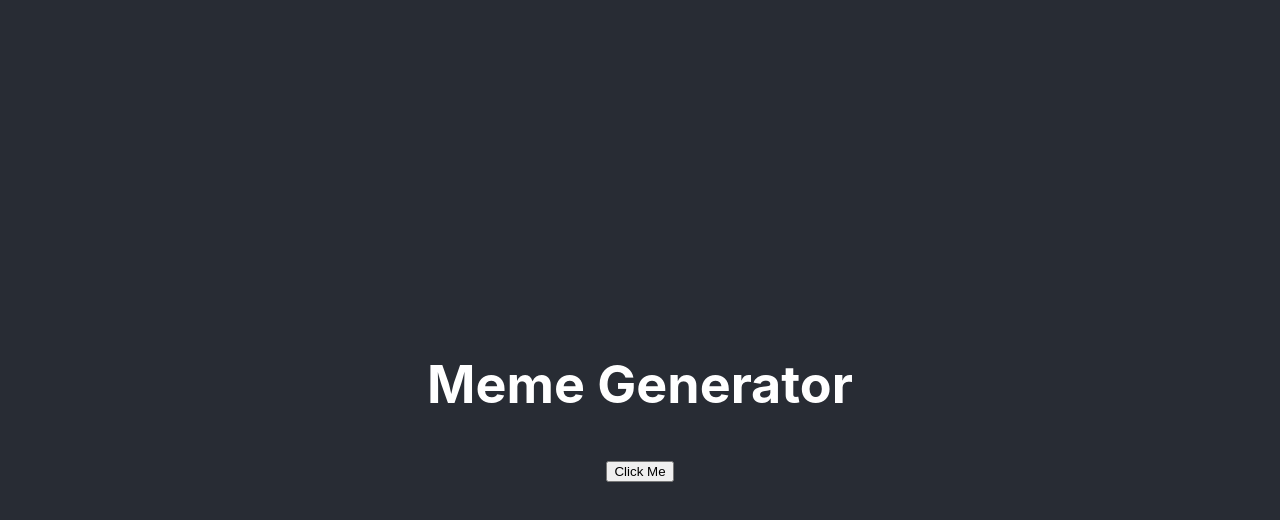
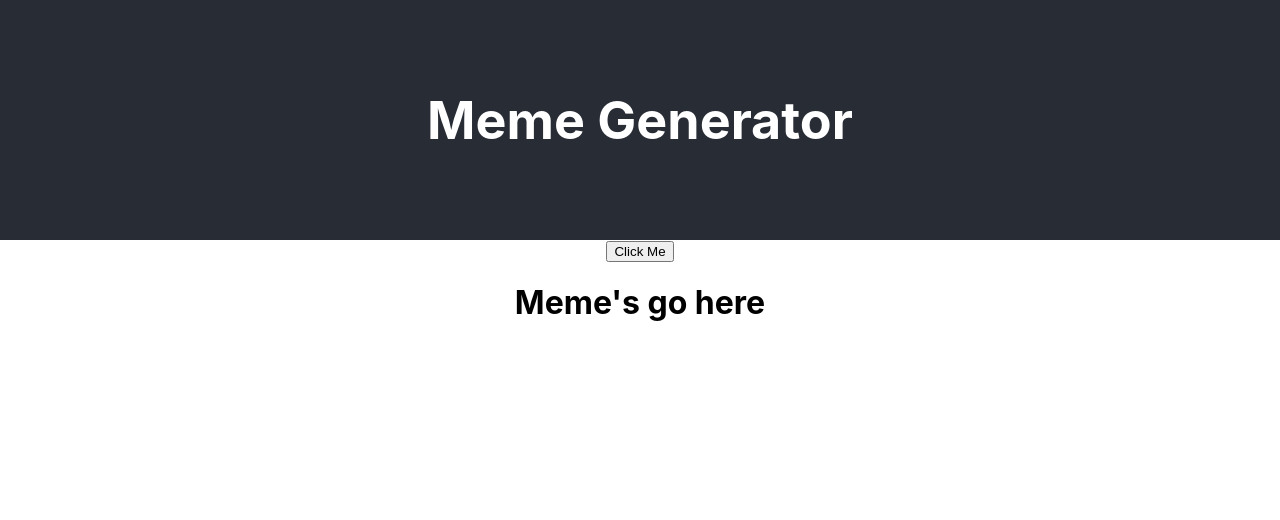
Before and after one commit to nicol-hawkins/random-meme-generator, a React (Create React App) app: page / in a window 1280 px wide. Shown: the top 520 px of the page. Built offline with nearby package versions, Linux system fonts and the light colour scheme; no server answers.

Commit message:
split up header and generator into two separate components

```diff
--- a/src/App.css
+++ b/src/App.css
@@ -2,20 +2,10 @@
   text-align: center;
 }
 
-.App-logo {
-  height: 40vmin;
-  pointer-events: none;
-}
-
-@media (prefers-reduced-motion: no-preference) {
-  .App-logo {
-    animation: App-logo-spin infinite 20s linear;
-  }
-}
 
 .App-header {
   background-color: #282c34;
-  min-height: 100vh;
+  min-height: 30vh;
   display: flex;
   flex-direction: column;
   align-items: center;
@@ -23,16 +13,3 @@
   font-size: calc(10px + 2vmin);
   color: white;
 }
-
-.App-link {
-  color: #61dafb;
-}
-
-@keyframes App-logo-spin {
-  from {
-    transform: rotate(0deg);
-  }
-  to {
-    transform: rotate(360deg);
-  }
-}
--- a/src/App.js
+++ b/src/App.js
@@ -1,5 +1,8 @@
 import React, { Component } from 'react';
 import './App.css';
+
+import Header from './components/Header/Header';
+import MemeMaker from './components/MemeMaker/MemeMaker';
 
 class App extends Component {
 
@@ -20,24 +23,11 @@ class App extends Component {
       });
   }
 
-  getMeme() {
-    console.log('clicked')
-  }
-
-
-
-
   render() {
     return (
       <div className="App">
-        <header className="App-header">
-          <h1>Meme Generator</h1>
-          <div className="memeButtonDiv">
-            <button onClick={this.getMeme} className="memeButton">
-              Click Me
-            </button>
-          </div>
-        </header>
+        <Header/>
+        <MemeMaker/>
       </div>
     );
   }
--- /dev/null
+++ b/src/components/Header/Header.js
@@ -0,0 +1,12 @@
+import React from 'react';
+
+//Function component since it will only display data
+function Header() {
+    return (
+        <header className="App-header">
+            <h1>Meme Generator</h1>
+        </header>
+    )
+}
+
+export default Header;
--- /dev/null
+++ b/src/components/MemeMaker/MemeMaker.js
@@ -0,0 +1,29 @@
+import React, {Component} from 'react';
+
+//Class based component deals with state and API calls
+class MemeMaker extends Component {
+    constructor() {
+        super();
+        this.state = {};
+    }
+
+    getMeme() {
+        console.log('clicked')
+      }
+
+    render() {
+        return (
+            <div>
+                <div className="memeButtonDiv">
+                    <button onClick={this.getMeme} className="memeButton">
+                        Click Me
+                    </button>
+                </div>
+                <h1>Meme's go here</h1>
+          </div>
+        )
+    }
+
+};
+
+export default MemeMaker;
```
Also changed, not shown: src/components/Header/Header.css (added), src/components/MemeMaker/MemeMaker.css (added).
